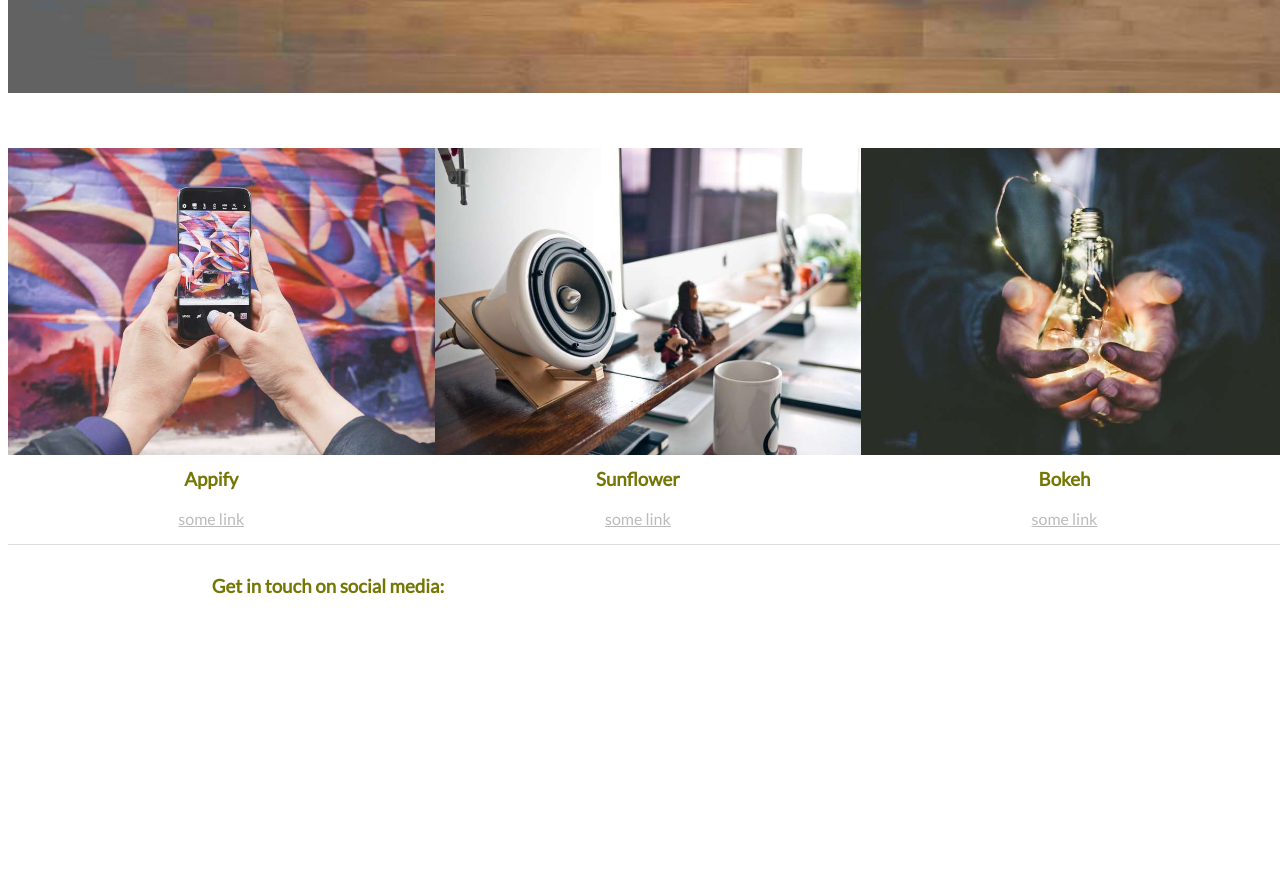
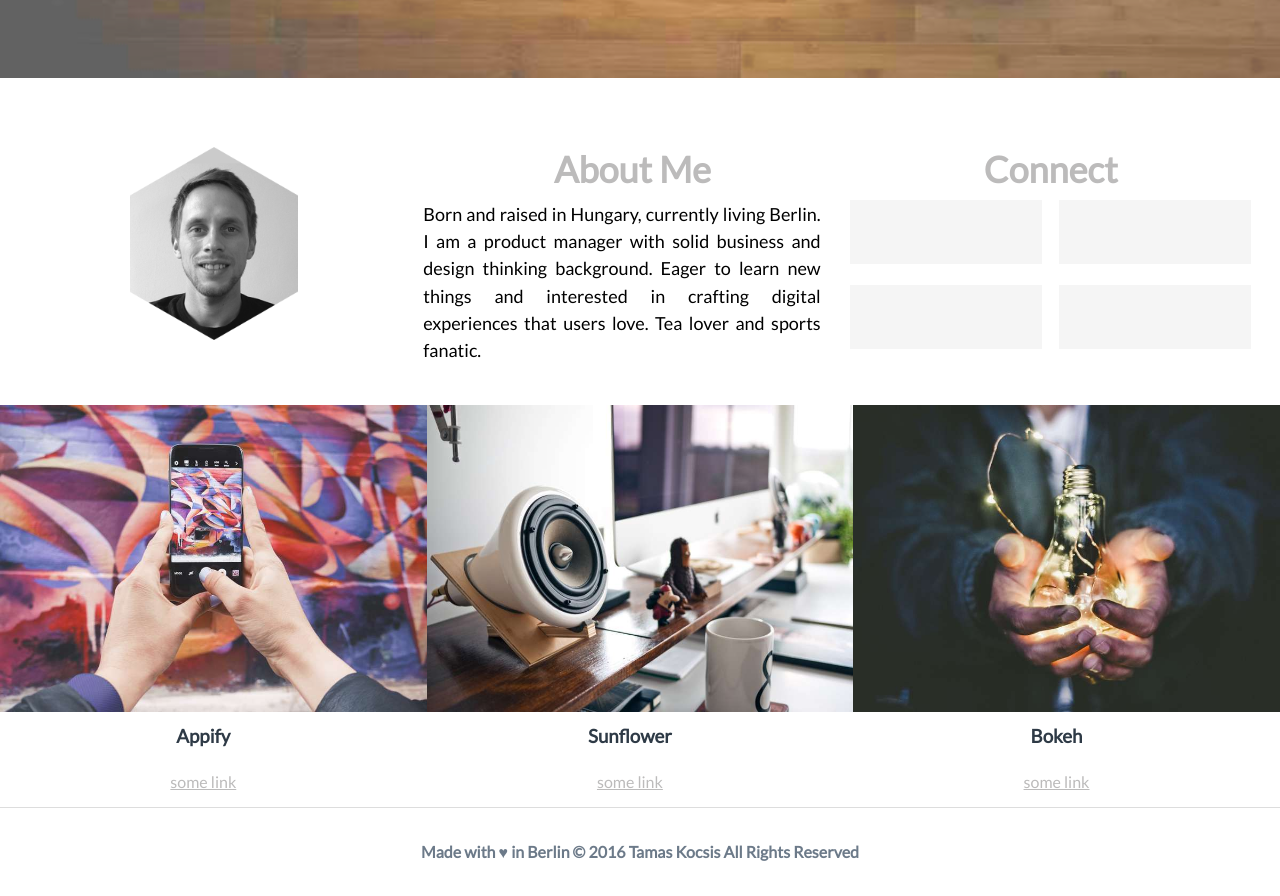
Before and after one commit to tomka88/udacity_portfolioSite, a website: page index.html in a window 1280 px wide. Shown: the part 920-1816 px from the top of the page. Before the commit the page ends 1564 px from the top, so only its background shows below. Drawn offline with Linux system fonts and the light colour scheme; a web font is replaced by a local one.

Commit message:
Connect plus footer fixed
media queries still missing

```diff
--- a/css/main.css
+++ b/css/main.css
@@ -1,9 +1,9 @@
 [class*="zocial-"]:before {
-  color: black;
+  color: #56B37E;
   display: inline-block;
   font-family: 'zocial', sans-serif;
-  width: 5em;
-  font-size: 2em;
+  width: 3em;
+  font-size: 28px;
 }
 
 * {
@@ -25,7 +25,7 @@
 
 .row {
     width: 100%;
-    margin-bottom: 20px;
+    margin-bottom: 1%;
     display: flex;
 }
 
@@ -91,11 +91,12 @@ body {
     width: 100vw;
     display: flex;
     flex-direction: column;
+    margin: 0 auto;
 }
 
 h1 {
 	font-size: 44px;
-	color: #747704
+	color: #2E3A46;
 	text-transform: uppercase;
 	margin-bottom: 0px;
 }
@@ -114,9 +115,10 @@ h2 {
 h3 {
 	font-size: 32px
 	text-transform: uppercase;
-	color: #747704;
+	color: #2E3A46;
 	text-align: center;
 	margin-top: 10px;
+    margin-bottom: 25px;
 }
 
 .links {
@@ -150,6 +152,10 @@ picture#project img {
     max-height: 33vw;
 }
 
+picture#project img:last-of-type {
+    margin-right: 0%;
+}
+
 .work {
     border-bottom: 1px solid #ddd;
 }
@@ -162,3 +168,48 @@ picture#project img {
     text-align: right;
     margin-right: 25px;
 }
+
+.aboutme {
+    text-align: center;
+    line-height: 1.7em;
+    padding: 0px 20px 10px 5px;
+}
+
+.aboutme p {
+    font-size: 18px;
+    text-align: justify;
+    padding-right: 5%;
+}
+
+.connect {
+    display: block;
+}
+
+.connect img{
+    display: block;
+}
+
+.connect1 {
+    margin-top: 2%;
+}
+
+.handle {
+    height: 5vw;
+    padding-top: 5%;
+    background: whitesmoke;
+    margin: 2%;
+}
+
+.profilepic {
+    max-width: 40%;
+    padding-top: 5%;
+}
+
+.project img {
+    margin-right: 5%;
+}
+
+.footertext h4{
+    text-align: center;
+    color: #6C7A89;
+}
--- a/index.html
+++ b/index.html
@@ -65,6 +65,41 @@
       </div>
     </section><!-- row hero banner ends -->
 
+    <section class="row aboutme">
+      <div class="col-4">
+        <picture>
+          <source media="(min-width: 750px)" srcset="images/tomka-large_x2.png"/>
+          <source media="(min-width: 500px)" srcset="images/tomka-med640.png"/>
+          <img src="images/tomka-sm320.jpg" alt="profile picture of Tomka" class="profilepic">
+        </picture>
+      </div>
+      <div class="col-4">
+        <h2>About Me</h2>
+        <p>Born and raised in Hungary, currently living Berlin. I am a product manager with solid business and design thinking background. Eager to learn new things and interested in crafting digital experiences that users love. Tea lover and sports fanatic.</p>
+      </div>
+      <div class="col-4">
+        <div class="row connect">
+          <h2>Connect</h2>
+        </div>
+        <div class="row connect1">
+          <div class="col-6 handle">
+            <a href="https://twitter.com/Koszkisz" class="zocial-twitter"></a>
+          </div>
+          <div class="col-6 handle">
+            <a href="https://angel.co/koszkisz" class="zocial-angellist handle"></a>
+          </div>
+        </div>
+        <div class="row connect2">
+          <div class="col-6 handle">
+            <a href="https://github.com/tomka88" class="zocial-github"></a>
+          </div>
+          <div class="col-6 handle">
+            <a href="https://de.linkedin.com/in/tamaskocsis" class="zocial-linkedin handle"></a>
+          </div>
+        </div>
+      </div><!-- end of column -->
+    </section>
+
     <section class="row work"> <!-- featured works starts -->
       <div class="col-4">
           <picture id="project">
@@ -106,16 +141,10 @@
 
 
 
-    <footer class="row">
-      <div class="social col-6">
-          <h3>Get in touch on social media:</h3>
+    <footer class="row footertext">
+      <div class="col-12">
+        <h4>Made with ♥ in Berlin © 2016 Tamas Kocsis All Rights Reserved</h4>
       </div>
-      <div class="col-6">
-        <a href="https://twitter.com/Koszkisz" class="zocial-twitter"></a>
-        <a href="https://github.com/tomka88" class="zocial-github"></a>
-        <a href="https://angel.co/koszkisz" class="zocial-angellist"></a>
-        <a href="https://de.linkedin.com/in/tamaskocsis" class="zocial-linkedin"></a>
-      </div><!-- end of column -->
     </footer><!-- end of row -->
   </div><!-- end of grid -->
 </body>
```
Also changed, not shown: images/tomka-large_x2.png (added), images/tomka-med640.png (added), images/tomka-sm320.png (added), images_src/tomka.png (added).
